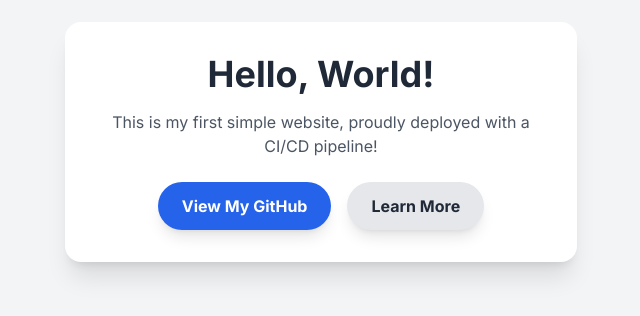
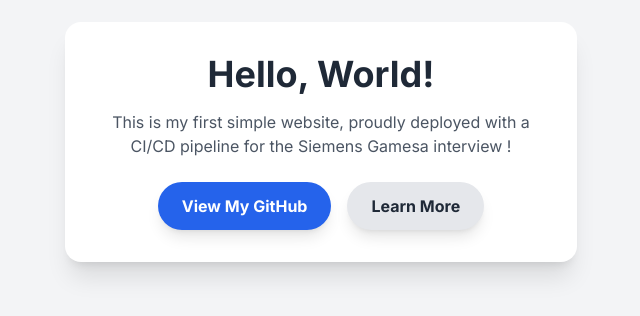
Before and after one commit to AndreiChiuzbaian/my-devops-demo, a plain HTML site: page index.html in a window 1280 px wide. Shown: the part 258-574 px from the top of the page, without its empty margins (319-959 px from the left). Drawn offline with nearby package versions, Linux system fonts and the light colour scheme.

Commit message:
Update index.html

```diff
--- a/index.html
+++ b/index.html
@@ -16,7 +16,7 @@
     <div class="bg-white p-8 rounded-2xl shadow-xl text-center max-w-lg mx-auto">
         <h1 class="text-4xl font-bold text-gray-800 mb-4">Hello, World!</h1>
         <p class="text-gray-600 mb-6">
-            This is my first simple website, proudly deployed with a CI/CD pipeline!
+            This is my first simple website, proudly deployed with a CI/CD pipeline for the Siemens Gamesa interview !
         </p>
         <div class="flex flex-col sm:flex-row items-center justify-center gap-4">
             <a href="https://github.com/AndreiChiuzbaian" target="_blank" class="bg-blue-600 hover:bg-blue-700 text-white font-bold py-3 px-6 rounded-full transition-all duration-300 transform hover:scale-105 shadow-lg">
```
